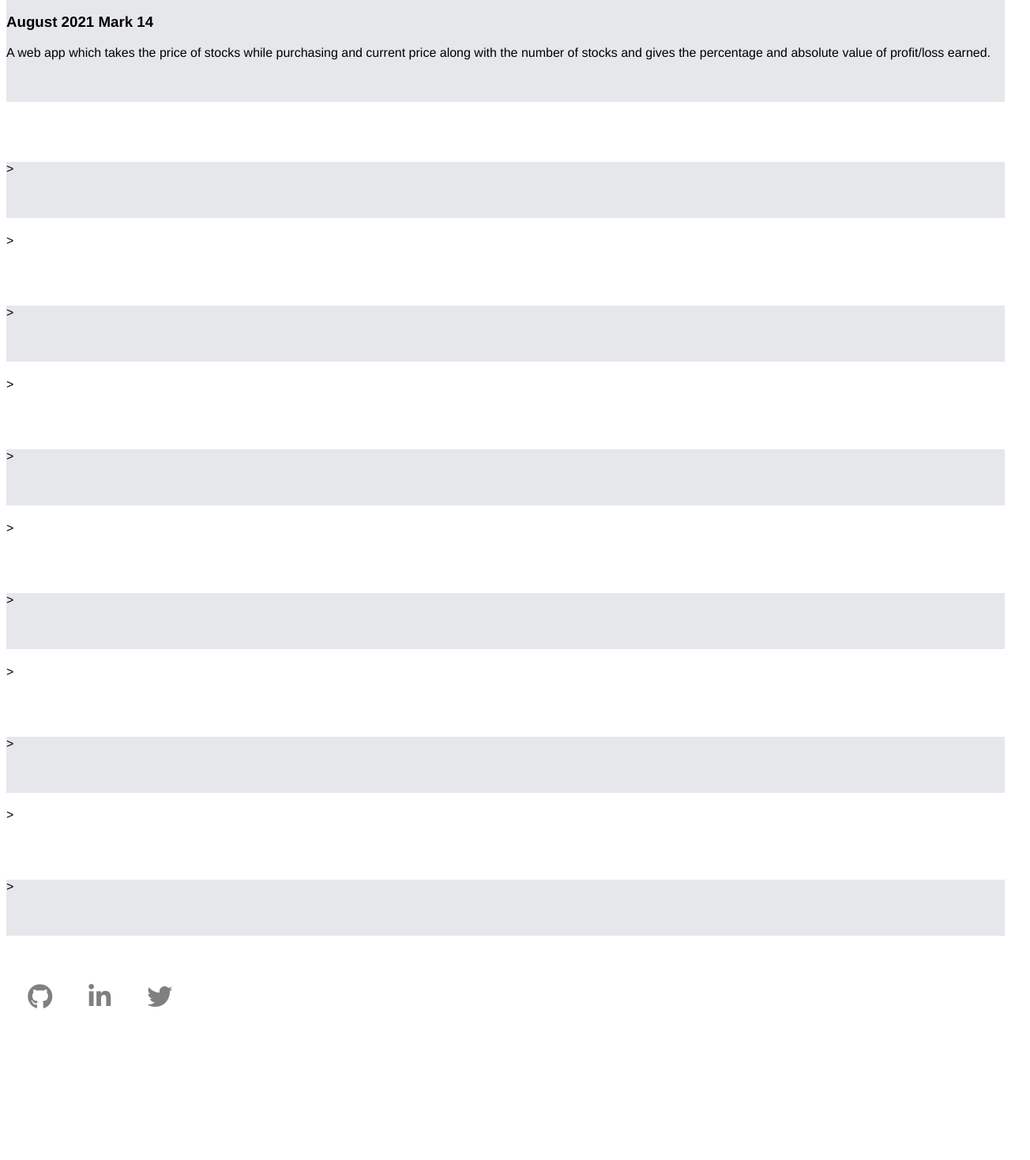
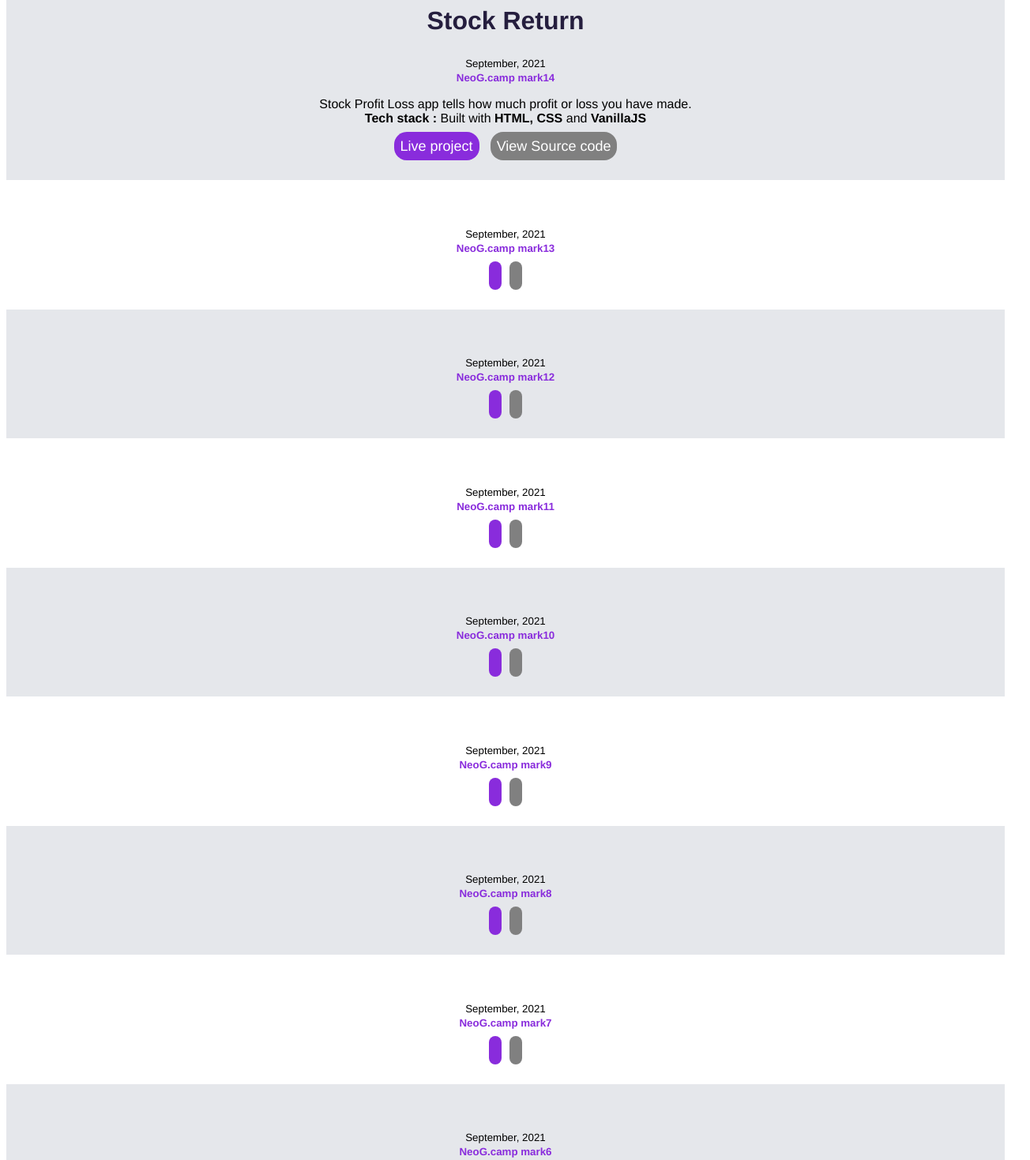
Before and after one commit to beastsunny/Portfolio, a plain HTML site: page project.html in a window 1280 px wide. Shown: the part 564-2033 px from the top of the page at 79% size, 1304 px wide, since content can reach past the window. Before the commit the page ends 1854 px from the top, so only its background shows below. Drawn offline with Linux system fonts and the light colour scheme.

Commit message:
update: styling and Doc

```diff
--- a/project.html
+++ b/project.html
@@ -39,8 +39,39 @@
         <section class="section-grey">
             <div class="container-center">
                 <h1 class="section-heading">Stock Return </h1>
-                <h3 class="date"> August 2021 <span class="sp-border">Mark 14</span></h3>
-                <p>A web app which takes the price of stocks while purchasing and current price along with the number of stocks and gives the percentage and absolute value of profit/loss earned.</p>
+                <small>September, 2021</small>
+                <br>
+                <small class="neogprojectmark"><strong>NeoG.camp mark14</strong></small>
+                <p>Stock Profit Loss app tells how much profit or loss you have made.
+                    <br><strong>Tech stack :</strong> Built with <strong>HTML, CSS </strong> and
+                    <strong>VanillaJS</strong></p>
+                <a class="primary-link" href="/" target="_blank">Live project</a>
+                <a class="secondary-link" href="/" target="_blank">View Source code</a>
+            </div>
+
+        </section>
+
+        <section class="section-white">
+            <div class="container-center">
+                <h1 class="section-heading"></h1>
+                <small>September, 2021</small>
+                <br>
+                <small class="neogprojectmark"><strong>NeoG.camp mark13</strong></small>
+                <p></p>
+                <a class="primary-link" href="/" target="_blank"></a>
+                <a class="secondary-link" href="/" target="_blank"></a>
+            </div>
+
+        </section>
+
+        <section class="section-grey">
+            <div class="container-center">
+                <h1 class="section-heading"></h1>
+
+                <small>September, 2021</small>
+                <br>
+                <small class="neogprojectmark"><strong>NeoG.camp mark12</strong></small>
+                <p></p>
                 <a class="primary-link" href="/" target="_blank"></a>
                 <a class="secondary-link" href="/" target="_blank"></a>
             </div>
@@ -50,26 +81,10 @@
         <section class="section-white">
             <div class="container-center">
                 <h1 class="section-heading"></h1>
-                <p></p>
-                <a class="primary-link" href="/" target="_blank"></a>
-                <a class="secondary-link" href="/" target="_blank"></a>
-            </div>
 
-        </section>
-
-        <section class="section-grey">
-            <div class="container-center">
-                <h1 class="section-heading"></h1>></h1>
-                <p></p>
-                <a class="primary-link" href="/" target="_blank"></a>
-                <a class="secondary-link" href="/" target="_blank"></a>
-            </div>
-
-        </section>
-
-        <section class="section-white">
-            <div class="container-center">
-                <h1 class="section-heading"></h1>></h1>
+                <small>September, 2021</small>
+                <br>
+                <small class="neogprojectmark"><strong>NeoG.camp mark11</strong></small>
                 <p></p>
                 <a class="primary-link" href="/" target="_blank"></a>
                 <a class="secondary-link" href="/" target="_blank"></a>
@@ -78,7 +93,11 @@
 
         <section class="section-grey">
             <div class="container-center">
-                <h1 class="section-heading"></h1>></h1>
+                <h1 class="section-heading"></h1>
+
+                <small>September, 2021</small>
+                <br>
+                <small class="neogprojectmark"><strong>NeoG.camp mark10</strong></small>
                 <p></p>
                 <a class="primary-link" href="/" target="_blank"></a>
                 <a class="secondary-link" href="/" target="_blank"></a>
@@ -89,7 +108,11 @@
 
         <section class="section-white">
             <div class="container-center">
-                <h1 class="section-heading"></h1>></h1>
+                <h1 class="section-heading"></h1>
+
+                <small>September, 2021</small>
+                <br>
+                <small class="neogprojectmark"><strong>NeoG.camp mark9</strong></small>
                 <p></p>
                 <a class="primary-link" href="/" target="_blank"></a>
                 <a class="secondary-link" href="/" target="_blank"></a>
@@ -98,7 +121,11 @@
 
         <section class="section-grey">
             <div class="container-center">
-                <h1 class="section-heading"></h1>></h1>
+                <h1 class="section-heading"></h1>
+
+                <small>September, 2021</small>
+                <br>
+                <small class="neogprojectmark"><strong>NeoG.camp mark8</strong></small>
                 <p></p>
                 <a class="primary-link" href="/" target="_blank"></a>
                 <a class="secondary-link" href="/" target="_blank"></a>
@@ -107,7 +134,11 @@
 
         <section class="section-white">
             <div class="container-center">
-                <h1 class="section-heading"></h1>></h1>
+                <h1 class="section-heading"></h1>
+
+                <small>September, 2021</small>
+                <br>
+                <small class="neogprojectmark"><strong>NeoG.camp mark7</strong></small>
                 <p></p>
                 <a class="primary-link" href="/" target="_blank"></a>
                 <a class="secondary-link" href="/" target="_blank"></a>
@@ -116,7 +147,11 @@
 
         <section class="section-grey">
             <div class="container-center">
-                <h1 class="section-heading"></h1>></h1>
+                <h1 class="section-heading"></h1>
+
+                <small>September, 2021</small>
+                <br>
+                <small class="neogprojectmark"><strong>NeoG.camp mark6</strong></small>
                 <p></p>
                 <a class="primary-link" href="/" target="_blank"></a>
                 <a class="secondary-link" href="/" target="_blank"></a>
@@ -125,7 +160,11 @@
 
         <section class="section-white">
             <div class="container-center">
-                <h1 class="section-heading"></h1>></h1>
+                <h1 class="section-heading"></h1>
+
+                <small>September, 2021</small>
+                <br>
+                <small class="neogprojectmark"><strong>NeoG.camp mark2</strong></small>
                 <p></p>
                 <a class="primary-link" href="/" target="_blank"></a>
                 <a class="secondary-link" href="/" target="_blank"></a>
@@ -134,30 +173,17 @@
 
         <section class="section-grey">
             <div class="container-center">
-                <h1 class="section-heading"></h1>></h1>
+                <h1 class="section-heading"></h1>
+                <small>September, 2021</small>
+                <br>
+                <small class="neogprojectmark"><strong>NeoG.camp mark1</strong></small>
                 <p></p>
                 <a class="primary-link" href="/" target="_blank"></a>
                 <a class="secondary-link" href="/" target="_blank"></a>
             </div>
         </section>
 
-        <section class="section-white">
-            <div class="container-center">
-                <h1 class="section-heading"></h1>></h1>
-                <p></p>
-                <a class="primary-link" href="/" target="_blank"></a>
-                <a class="secondary-link" href="/" target="_blank"></a>
-            </div>
-        </section>
 
-        <section class="section-grey">
-            <div class="container-center">
-                <h1 class="section-heading"></h1>></h1>
-                <p></p>
-                <a class="primary-link" href="/" target="_blank"></a>
-                <a class="secondary-link" href="/" target="_blank"></a>
-            </div>
-        </section>
     </div>
 
     <footer>
--- a/style.css
+++ b/style.css
@@ -6,6 +6,7 @@ body {
     --primary-color: #251e3e;
     --gray: #9CA3AF;
     --lightgrey: #E5E7EB;
+    --btn-color: #892CDC;
 }
 
 .link {
@@ -55,15 +56,33 @@ body {
     padding-top: 1rem;
 }
 
+#project {
+    text-align: center;
+    padding-inline-start: 0px;
+}
+
+.section-heading {
+    font-size: xx-large;
+    color: var(--primary-color);
+    padding: 0;
+    font-weight: 700;
+}
+
 .section-grey {
     background-color: var(--lightgrey);
+    padding: 2rem 0.5rem;
 }
 
 .section-white {
     background-color: white;
+    padding: 2rem 0.5rem;
 }
 
-.sec footer {
+small.neogprojectmark {
+    color: var(--btn-color);
+}
+
+footer {
     text-align: center;
     padding: 2rem 1rem;
     width: 100%;
@@ -89,11 +108,32 @@ li {
 }
 
 a {
-    color: grey;
+    color: var(--gray);
     font-size: 2rem;
     margin: 0.3rem;
 }
 
 a:hover {
+    color: black;
+}
+
+.primary-link {
+    border-color: black;
+    font-size: large;
+    background-color: var(--btn-color);
+    padding: 0.5rem 0.5rem;
+    border-radius: 1rem;
     color: white;
+    text-decoration: none;
+    max-width: 140px;
 }
+
+.secondary-link {
+    font-size: large;
+    background-color: grey;
+    padding: 0.5rem 0.5rem;
+    border-radius: 1rem;
+    color: white;
+    text-decoration: none;
+    max-width: 140px;
+}
```
